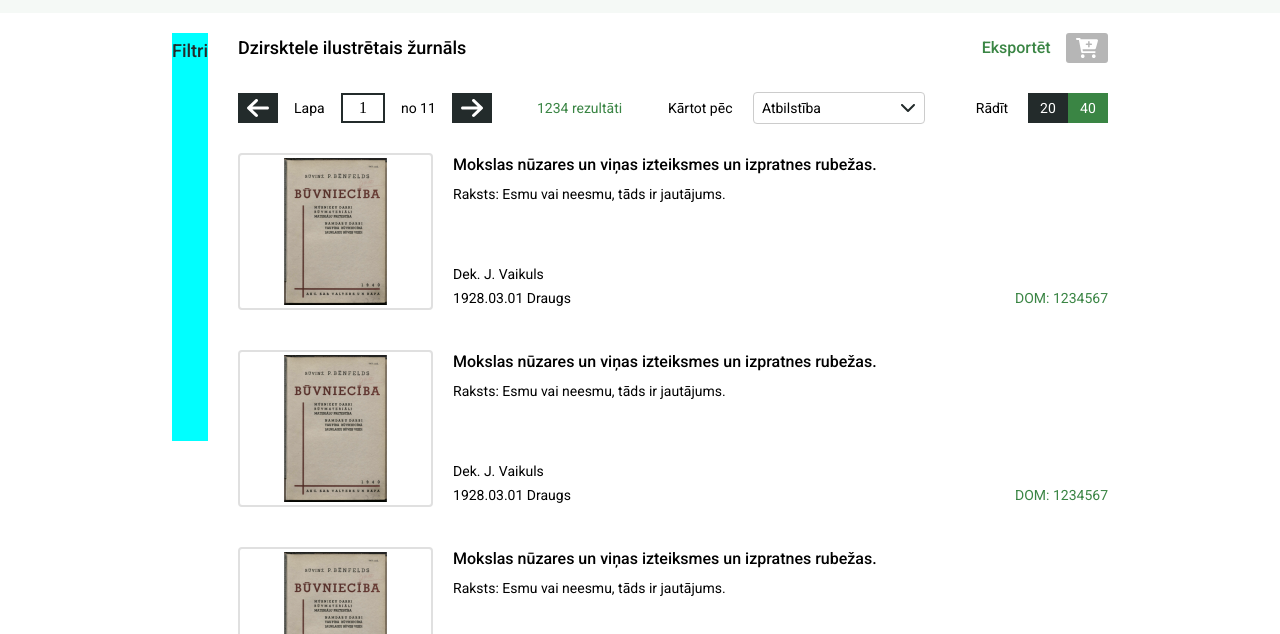
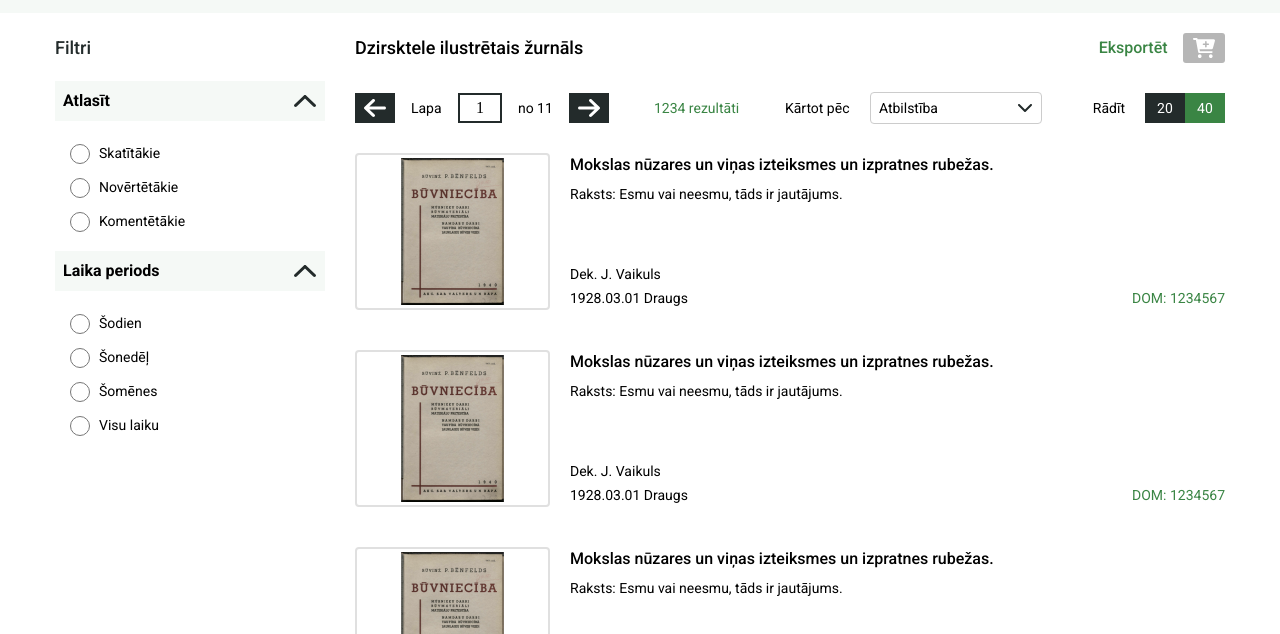
Before and after one commit to Davis-RS/tmp, a plain HTML site: page index8.html in a window 1280 px wide. Shown: the part 166-800 px from the top of the page. Drawn offline with Linux system fonts and the light colour scheme.

Commit message:
sidebar for index8.html finished but checkboxes don't toggle

```diff
--- a/css/sidebar.css
+++ b/css/sidebar.css
@@ -39,6 +39,13 @@
 
 .mainContent3SideBarHeader {
     margin-block-end: 0px;
+}
+
+.mainContent8SideBarHeader {
+    display:flex;
+    align-items:center;
+    margin-block-end: 0px;
+    height:30px;
 }
 
 .buttonText {
@@ -301,7 +308,7 @@
     background: #FFFFFF;
 }
 
-.sidebarExtendedPeriodCheckBoxText {
+.sidebarSelectionBoxText {
     font-family: 'Roboto';
     font-style: normal;
     font-weight: 400;
@@ -403,6 +410,43 @@
     font-size: 16px;
     line-height: 24px;
     padding: 8px 0px 8px 8px;
+}
+
+.sidebarRadioButtonCorrespondance {
+    display:flex;
+    flex-direction:column;
+    margin-top: 20px;
+    margin-right: 30px;
+    width: 270px;
+    height: 100%;
+    row-gap:18px;
+}
+
+.sidebarRadioButtonContent {
+    display: flex;
+    flex-direction: row;
+    margin-right: 8px;
+    margin-left: 10px;
+    margin-top: 10px;
+}
+
+.sidebarRadioButtonSelection {
+    width: 270px;
+}
+
+.sidebarRadioButtonContentTopLine{
+    margin-top:20px;
+}
+
+.sidebarRadioButtonBox {
+    box-sizing: border-box;
+    width: 20px;
+    height: 20px;
+    border: 1px solid;
+    border-color: #232B2B;
+    border-radius: 3px;
+    background: #FFFFFF;
+    margin-right:9px;
 }
 
 @media (max-device-width: 769px) {
--- a/index8.html
+++ b/index8.html
@@ -189,11 +189,75 @@
     </div>
 
     <div class="main">
-        <div class="sidebarPopularity">
-            <h1 class="filtersHeader">
+        <div class="sidebarRadioButtonCorrespondance">
+            <h1 class="filtersHeader mainContent8SideBarHeader">
                 <span>Filtri</span>
             </h1>
+            <div class="sidebarRadioButtonSelection sideBarBlock">
+                <div class="sideBarHeader">
+                    <span class="sideBarHeaderText">
+                        Atlasīt
+                    </span>
+                    <img class="arrowDown inverted" src="img/arrow_down.svg">
+                </div>
+                <div class="sideBarContent sideBarActive">
+                    <div class="sidebarRadioButtonContent sidebarRadioButtonContentTopLine">
+                        <input class="sidebarRadioButtonBox" type="radio" />
+                        <div class="sidebarSelectionBoxText">
+                            Skatītākie
+                        </div>
+                    </div>
+                    <div class="sidebarRadioButtonContent">
+                        <input class="sidebarRadioButtonBox" type="radio" />
+                        <div class="sidebarSelectionBoxText">
+                            Novērtētākie
+                        </div>
+                    </div>
+                    <div class="sidebarRadioButtonContent">
+                        <input class="sidebarRadioButtonBox" type="radio" />
+                        <div class="sidebarSelectionBoxText">
+                            Komentētākie
+                        </div>
+                    </div>
+                </div>
+            </div>
+
+            <div class="sidebarRadioButtonSelection sideBarBlock">
+                <div class="sideBarHeader">
+                    <span class="sideBarHeaderText">
+                        Laika periods
+                    </span>
+                    <img class="arrowDown inverted" src="img/arrow_down.svg">
+                </div>
+                <div class="sideBarContent sideBarActive">
+                    <div class="sidebarRadioButtonContent sidebarRadioButtonContentTopLine">
+                        <input class="sidebarRadioButtonBox" type="radio" />
+                        <div class="sidebarSelectionBoxText">
+                            Šodien
+                        </div>
+                    </div>
+                    <div class="sidebarRadioButtonContent">
+                        <input class="sidebarRadioButtonBox" type="radio" />
+                        <div class="sidebarSelectionBoxText">
+                            Šonedēļ
+                        </div>
+                    </div>
+                    <div class="sidebarRadioButtonContent">
+                        <input class="sidebarRadioButtonBox" type="radio" />
+                        <div class="sidebarSelectionBoxText">
+                            Šomēnes
+                        </div>
+                    </div>
+                    <div class="sidebarRadioButtonContent">
+                        <input class="sidebarRadioButtonBox" type="radio" />
+                        <div class="sidebarSelectionBoxText">
+                            Visu laiku
+                        </div>
+                    </div>
+                </div>
+            </div>
         </div>
+
         <div class="mainContent8">
             <h4 class="allPublicationArticles">
                 <span>Dzirsktele ilustrētais žurnāls</span>
@@ -417,6 +481,7 @@
                 </span>
             </div>
         </div>
+
     </div>
 
 
@@ -425,6 +490,10 @@
         <img class="eraf" src="img/eraf-logo.svg">
     </div>
 
+    <script>
+        initSidebarBlocks();
+    </script>
+
 </body>
 
 </html>
```
Also changed, not shown: index4.html (+18 -18 lines), index7.html (+18 -18 lines).
